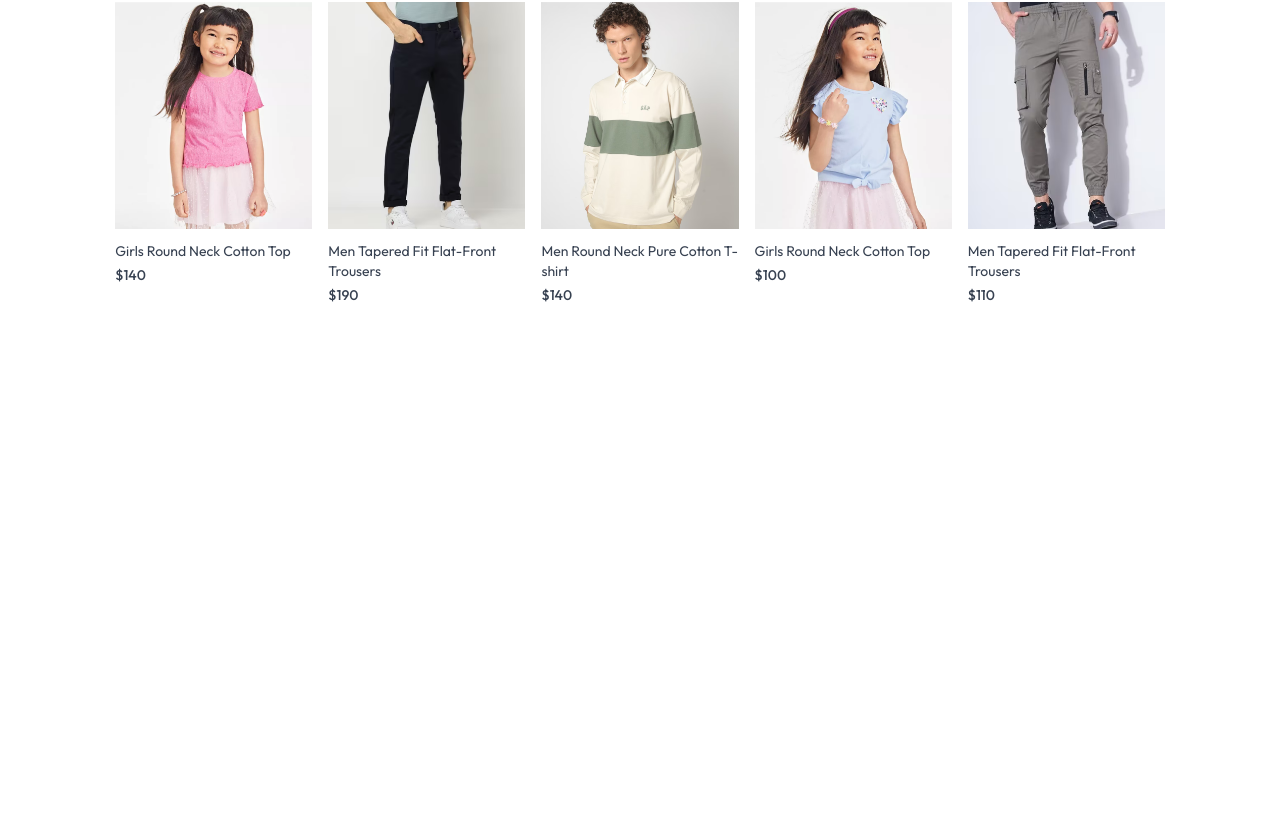
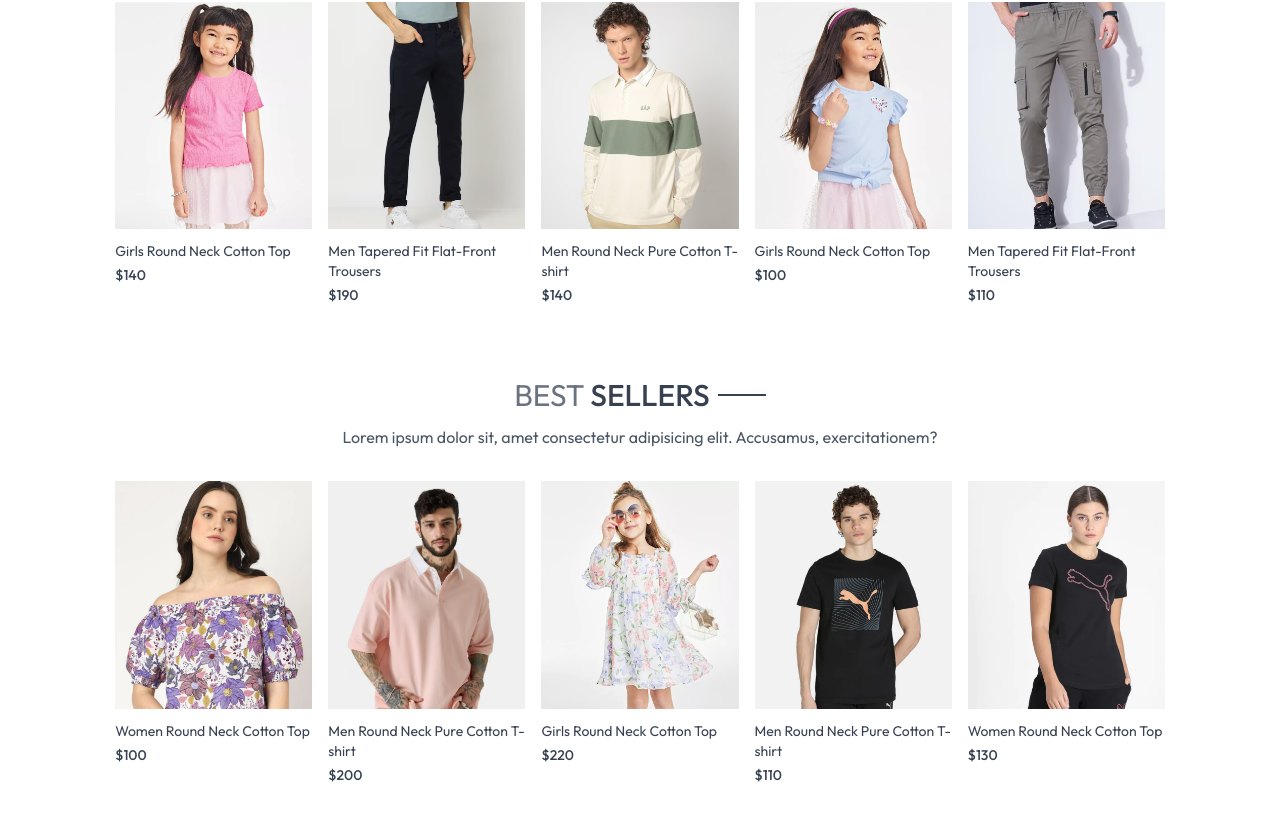
Before and after one commit to ashrafultusar/urban-frontend, a React (Vite) app in the folder urban-frontend/: page / in a window 1280 px wide. Shown: the part 1019-1840 px from the top of the page. Before the commit the page ends 1364 px from the top, so only its background shows below. Built offline with nearby package versions, Linux system fonts and the light colour scheme.

Commit message:
added best seller com[ponent

```diff
--- /dev/null
+++ b/urban-frontend/src/components/BestSeller.jsx
@@ -0,0 +1,36 @@
+import React, { useContext, useEffect, useState } from "react";
+import { ShopContext } from "../context/ShopContex";
+import Title from "./Title";
+import ProductItem from "./ProductItem";
+
+const BestSeller = () => {
+  const { products } = useContext(ShopContext);
+  const [bestSeller, setBestSeller] = useState([]);
+
+  useEffect(() => {
+    const bestProduct = products.filter((item) => item.bestseller);
+    setBestSeller(bestProduct.slice(0, 5));
+  }, []);
+console.log(bestSeller);
+  return (
+    <div className="my-10">
+      <div className="text-center text-3xl py-8">
+        <Title text1={"BEST"} text2={"SELLERS"}></Title>
+        <p className="w-3/4 m-auto text-xs sm:text-sm md:text-base text-gray-600">
+          {" "}
+          Lorem ipsum dolor sit, amet consectetur adipisicing elit. Accusamus,
+          exercitationem?
+        </p>
+      </div>
+          <div className="grid grid-cols-2 sm:grid-cols-3 md:grid-cols-4 lg:grid-cols-5 gap-4 gap-y-6">
+              {
+                  bestSeller.map((item, index) => (
+                      <ProductItem key={index} id={item._id} name={item.name} image={item.image} price={item.price}></ProductItem>
+                  ))
+              }
+      </div>
+    </div>
+  );
+};
+
+export default BestSeller;
--- a/urban-frontend/src/index.css
+++ b/urban-frontend/src/index.css
@@ -18,3 +18,10 @@ a.active hr{
     font-weight: 400;
     font-style: normal;
   }
+
+  @media (max-width:640px){
+    a.active{
+        background-color:black;
+        color: white;
+    }
+  }
--- a/urban-frontend/src/pages/Home.jsx
+++ b/urban-frontend/src/pages/Home.jsx
@@ -1,3 +1,4 @@
+import BestSeller from "../components/BestSeller";
 import Hero from "../components/Hero";
 import LatestCollection from "../components/LatestCollection";
 
@@ -6,6 +7,7 @@ const Home = () => {
     <div>
       <Hero></Hero>
       <LatestCollection></LatestCollection>
+      <BestSeller></BestSeller>
     </div>
   );
 };
```
Also changed, not shown: urban-frontend/src/assets/assets.js (line endings or trailing spaces). Lines whose indentation alone changed are shown as unchanged.
